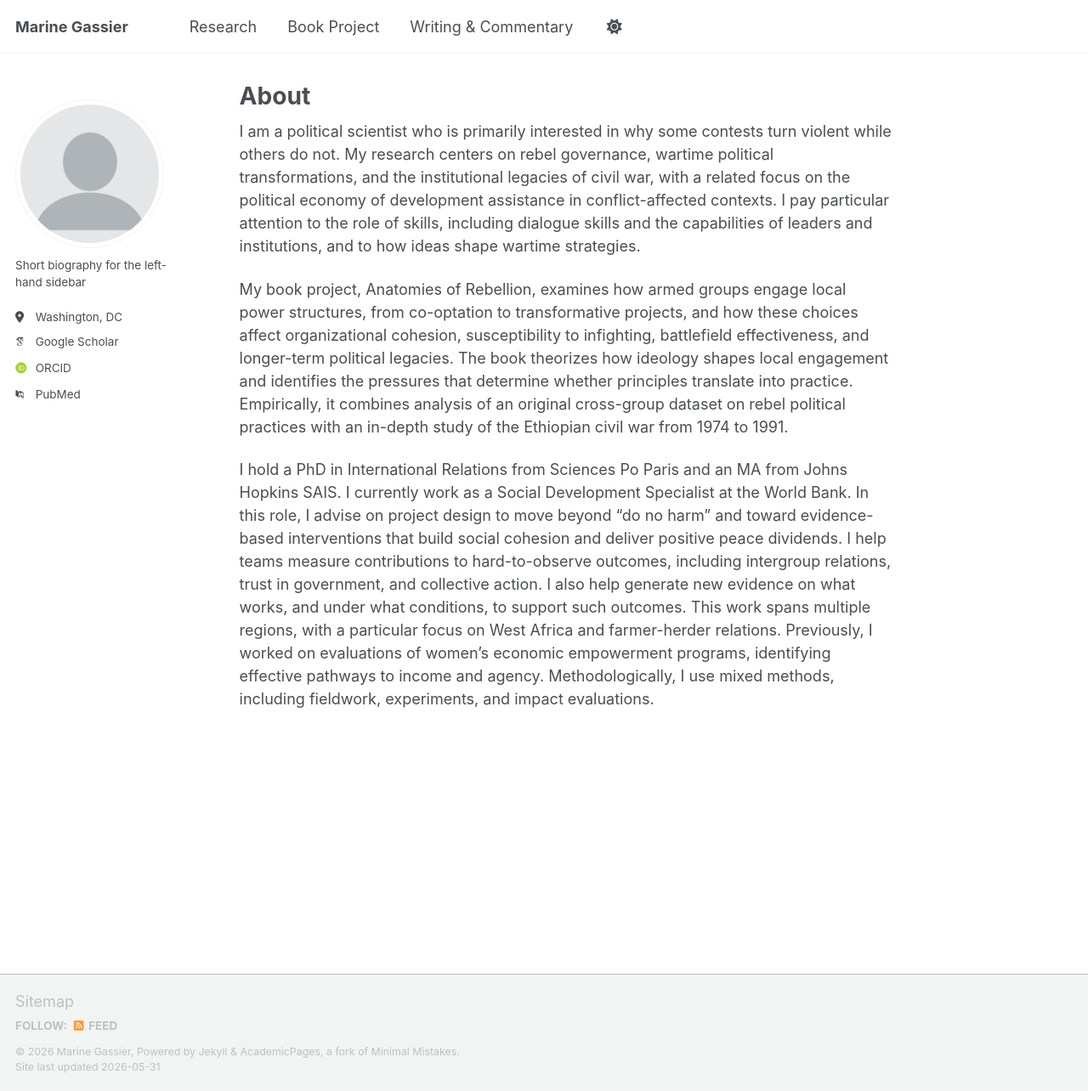
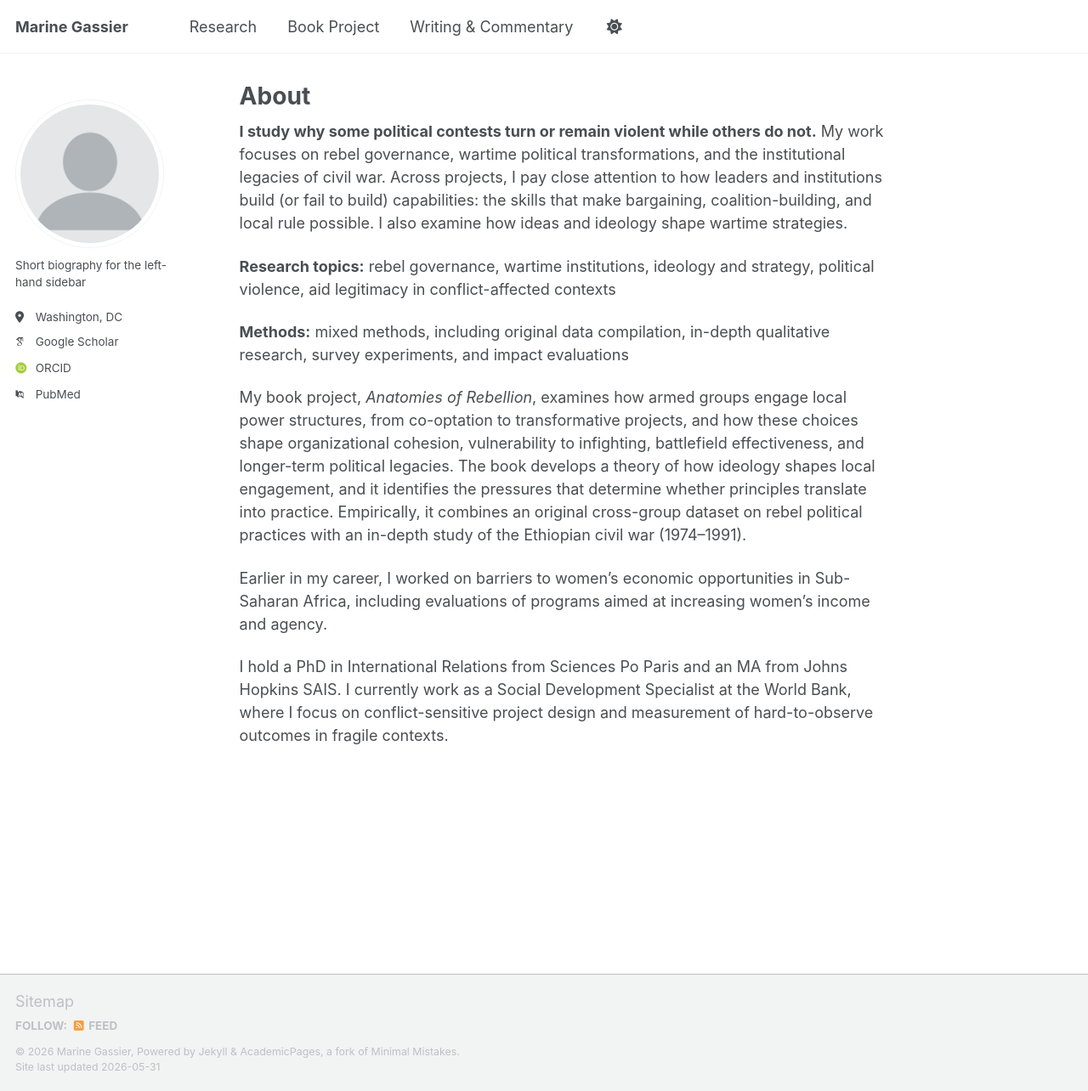
Before and after one commit to mgassier/web, a Jekyll site: the page built from _pages/about.md, in a window 1280 px wide and 1284 px high. Shown: the whole window at 85% size. Built offline with Jekyll 4.4.1, drawn with Linux system fonts in a browser that asks for light colours; some web fonts are replaced; a script that is not in the unit is left out.

Commit message:
Update about.md
On May 24th 2026, making the about page less verbose and a bit more precise

```diff
--- a/_pages/about.md
+++ b/_pages/about.md
@@ -7,8 +7,14 @@ redirect_from:
   - /about.html
 ---
 
-I am a political scientist who is primarily interested in why some contests turn violent while others do not. My research centers on rebel governance, wartime political transformations, and the institutional legacies of civil war, with a related focus on the political economy of development assistance in conflict-affected contexts. I pay particular attention to the role of skills, including dialogue skills and the capabilities of leaders and institutions, and to how ideas shape wartime strategies.
+**I study why some political contests turn or remain violent while others do not.** My work focuses on rebel governance, wartime political transformations, and the institutional legacies of civil war. Across projects, I pay close attention to how leaders and institutions build (or fail to build) capabilities: the skills that make bargaining, coalition-building, and local rule possible. I also examine how ideas and ideology shape wartime strategies.
 
-My book project, Anatomies of Rebellion, examines how armed groups engage local power structures, from co-optation to transformative projects, and how these choices affect organizational cohesion, susceptibility to infighting, battlefield effectiveness, and longer-term political legacies. The book theorizes how ideology shapes local engagement and identifies the pressures that determine whether principles translate into practice. Empirically, it combines analysis of an original cross-group dataset on rebel political practices with an in-depth study of the Ethiopian civil war from 1974 to 1991.
+**Research topics:** rebel governance, wartime institutions, ideology and strategy, political violence, aid legitimacy in conflict-affected contexts
 
-I hold a PhD in International Relations from Sciences Po Paris and an MA from Johns Hopkins SAIS. I currently work as a Social Development Specialist at the World Bank. In this role, I advise on project design to move beyond "do no harm" and toward evidence-based interventions that build social cohesion and deliver positive peace dividends. I help teams measure contributions to hard-to-observe outcomes, including intergroup relations, trust in government, and collective action. I also help generate new evidence on what works, and under what conditions, to support such outcomes. This work spans multiple regions, with a particular focus on West Africa and farmer-herder relations. Previously, I worked on evaluations of women’s economic empowerment programs, identifying effective pathways to income and agency. Methodologically, I use mixed methods, including fieldwork, experiments, and impact evaluations.
+**Methods:** mixed methods, including original data compilation, in-depth qualitative research, survey experiments, and impact evaluations
+
+My book project, *Anatomies of Rebellion*, examines how armed groups engage local power structures, from co-optation to transformative projects, and how these choices shape organizational cohesion, vulnerability to infighting, battlefield effectiveness, and longer-term political legacies. The book develops a theory of how ideology shapes local engagement, and it identifies the pressures that determine whether principles translate into practice. Empirically, it combines an original cross-group dataset on rebel political practices with an in-depth study of the Ethiopian civil war (1974–1991).
+
+Earlier in my career, I worked on barriers to women's economic opportunities in Sub-Saharan Africa, including evaluations of programs aimed at increasing women's income and agency.
+
+I hold a PhD in International Relations from Sciences Po Paris and an MA from Johns Hopkins SAIS. I currently work as a Social Development Specialist at the World Bank, where I focus on conflict-sensitive project design and measurement of hard-to-observe outcomes in fragile contexts.
```
